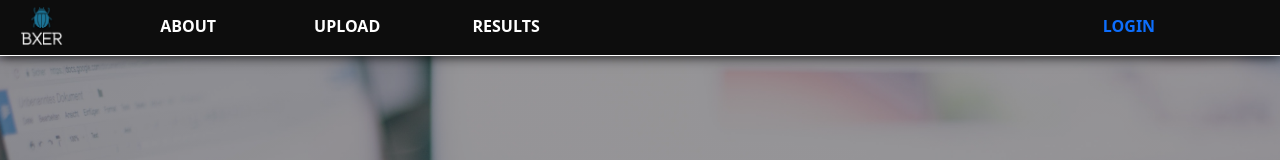
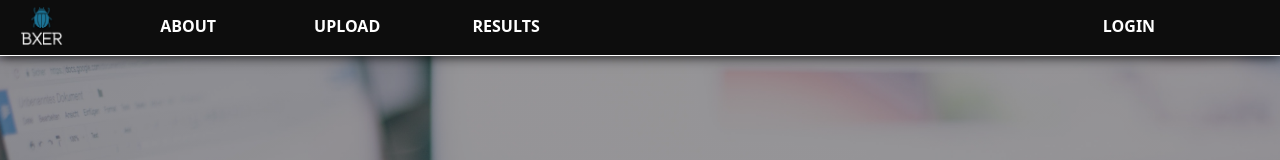
Before and after one commit to luyangliuable/usability-accessibility-testing-app, a React (Create React App) app in the folder Website/: page / in a window 1280 px wide. Shown: the top 160 px of the page. Built offline with nearby package versions, Linux system fonts and the light colour scheme.

Commit message:
fix the login btn color with Eric

```diff
--- a/Website/src/ToolBar/ToolBar.js
+++ b/Website/src/ToolBar/ToolBar.js
@@ -35,7 +35,7 @@ export default function ToolBar() {
           </Col>
           <Col xs={6}></Col>
         </Col>
-        <Col xs={1}>
+        <Col xs={1} id="nav">
           <Link to={"./login"}>
             <h1><a href="#">LOGIN</a></h1>
           </Link>
```
